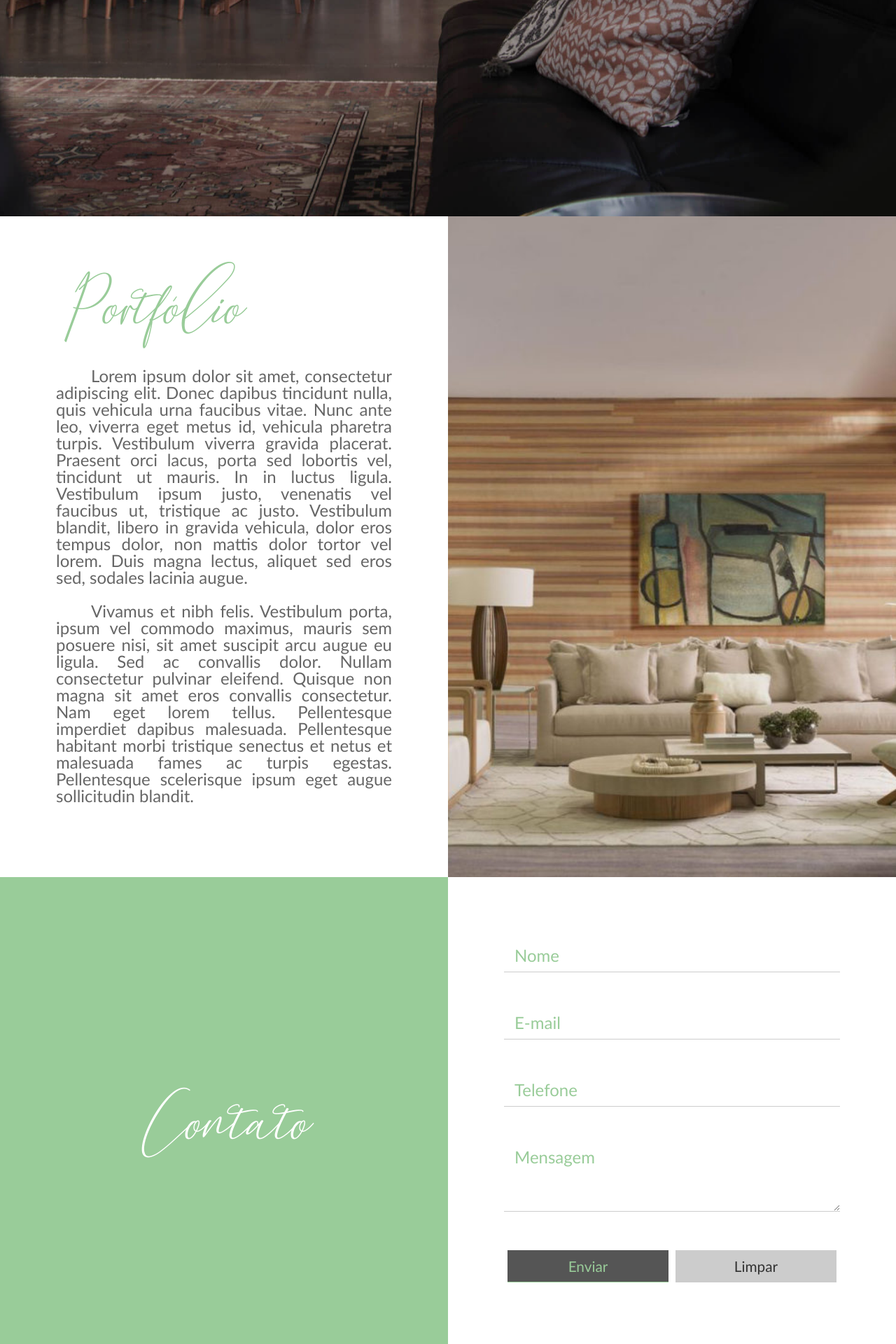
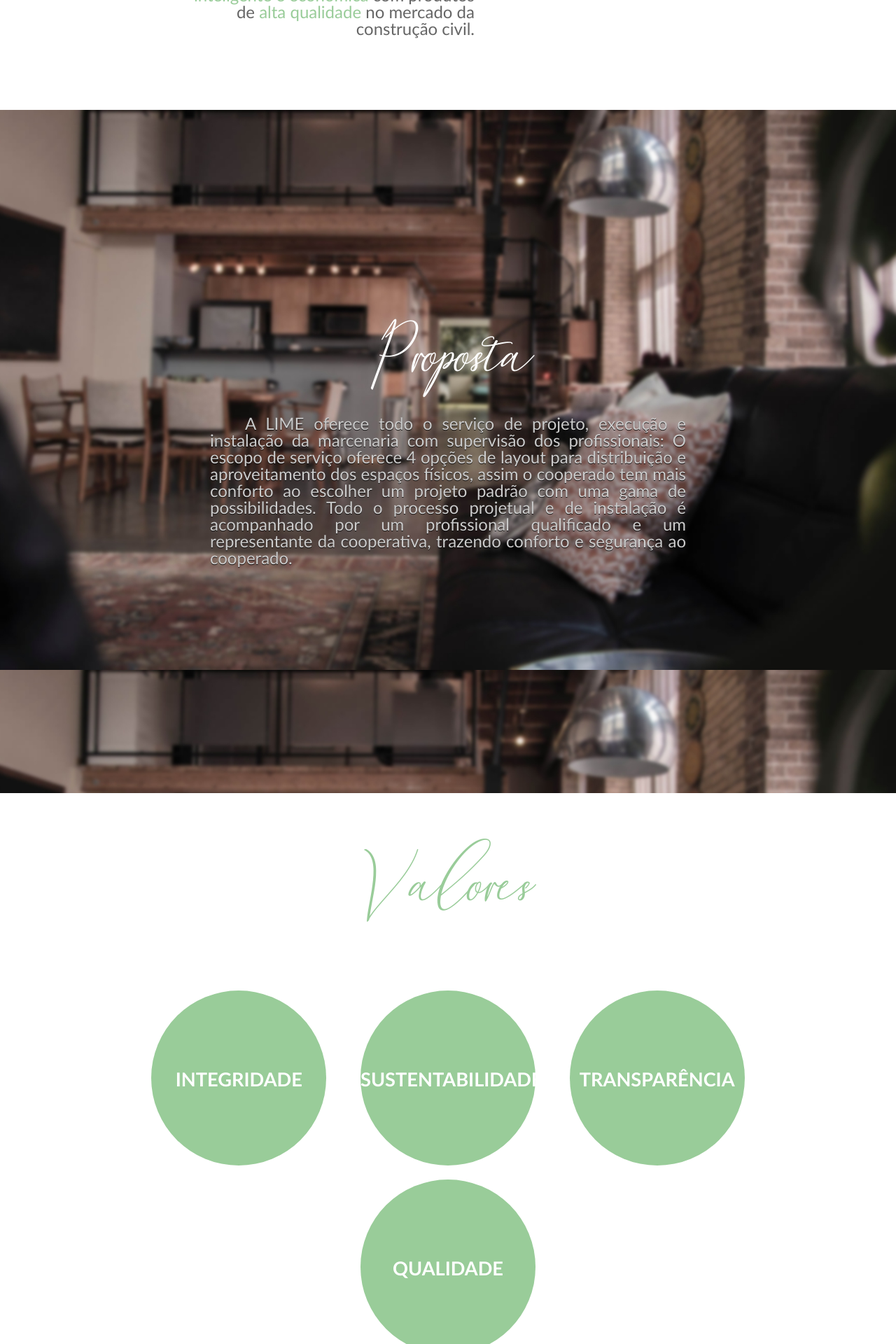
Before and after one commit to guilhermeMorum/lime, a PHP site: page /index.html in a window 1280 px wide. Shown: the part 2387-4307 px from the top of the page at 70% size. Run offline with PHP 8.4, Linux system fonts and the light colour scheme.

Commit message:
Alterações

```diff
--- a/index.html
+++ b/index.html
@@ -17,26 +17,91 @@
             <img src="assets/lime-logo.png" class="absolute-center slow-fade-in"/>
         </div>
         <div class="page flex row sm-column sm-column-reverse">
-            <div class="flex-50 card default-background sm-50" id="folder-image">
+            <div class="flex-50 card default-background sm-50 sobre-border-radius" id="folder-image">
             </div>
             <div class="flex-50 card sm-70">
-                <h1>Sobre</h1>
-                <p>
-                        Lorem ipsum dolor sit amet, consectetur adipiscing elit. Donec dapibus tincidunt nulla, quis vehicula urna faucibus vitae. Nunc ante leo, viverra eget metus id, vehicula pharetra turpis. Vestibulum viverra gravida placerat. Praesent orci lacus, porta sed lobortis vel, tincidunt ut mauris. In in luctus ligula. Vestibulum ipsum justo, venenatis vel faucibus ut, tristique ac justo. Vestibulum blandit, libero in gravida vehicula, dolor eros tempus dolor, non mattis dolor tortor vel lorem. Duis magna lectus, aliquet sed eros sed, sodales lacinia augue.
-                </p>
-                <p>
-                        Vivamus et nibh felis. Vestibulum porta, ipsum vel commodo maximus, mauris sem posuere nisi, sit amet suscipit arcu augue eu ligula. Sed ac convallis dolor. Nullam consectetur pulvinar eleifend. Quisque non magna sit amet eros convallis consectetur. Nam eget lorem tellus. Pellentesque imperdiet dapibus malesuada. Pellentesque habitant morbi tristique senectus et netus et malesuada fames ac turpis egestas. Pellentesque scelerisque ipsum eget augue sollicitudin blandit.
+                <h1 class="hidden an-2">Sobre</h1>
+                <div class="hidden an-3">
+                    <p>
+                        Somos uma empresa do ramo de <strong>Arquitetura e Interiores</strong> com experiência no
+                        setor. Estamos preparadas para atender clientes de pequeno, médio e
+                        grande porte, oferecendo-lhes uma solução <strong>inteligente e econômica</strong> com produtos
+                        de <strong>alta qualidade</strong> no mercado da construção civil.
+                    </p>
+                    <p>
+                        Podemos contribuir de
+                        forma positiva para você ou sua empresa através de uma <strong>gama de serviços</strong>,
+                        visando e seguindo rígidas normas de <strong>qualidade e controle</strong> adotadas dentro do
+                        nosso ambiente de trabalho.
+                    </p>
+                    <p>
+                        Buscamos estabelecer uma relação <strong>transparente</strong>
+                        com nossos clientes, oferecendo-lhes <strong>suporte</strong> por meio de um atendimento no email ou por meio de Whatsapp, nos horários comerciais de segunda a sexta-feira.
+                        <strong>Estamos à disposição para esclarecer eventuais dúvidas!</strong>
+                    </p>
+                </div>
+            </div>
+        </div>
+        <div class="page flex row sm-column content-70 hidden an-2">
+            <div class="card sm-50 flex sm-content-center flex-end">
+                <div class="profile-picture" id="carol-image"></div>
+            </div>
+            <div class="card padding-left-0">
+                <h2>Maria Carolina Ribeiro</h2>
+                <p class="text-left sm-text-justify">
+                    Somos uma empresa do ramo de <strong>Arquitetura e Interiores</strong> com experiência no
+                    setor. Estamos preparadas para atender clientes de pequeno, médio e
+                    grande porte, oferecendo-lhes uma solução <strong>inteligente e econômica</strong> com produtos
+                    de <strong>alta qualidade</strong> no mercado da construção civil.
                 </p>
             </div>
         </div>
+        <div class="page flex row sm-column sm-column-reverse content-70 text-right profile-top-offset hidden an-2">
+            <div class="card sm-50">
+                <h2>Bárbara Louise</h2>
+                <p class="text-right sm-text-justify">
+                    Somos uma empresa do ramo de <strong>Arquitetura e Interiores</strong> com experiência no
+                    setor. Estamos preparadas para atender clientes de pequeno, médio e
+                    grande porte, oferecendo-lhes uma solução <strong>inteligente e econômica</strong> com produtos
+                    de <strong>alta qualidade</strong> no mercado da construção civil.
+                </p>
+            </div>
+            <div class="card sm-50 padding-left-0 flex sm-content-center">
+                <div class="profile-picture" id="baby-image"></div>
+            </div>
+        </div>
         <div id="middle-info" class="card page default-background">
-            <h1 class="light">Alguma coisa bonita</h1>
-            <p class="light">
-                    Vivamus et nibh felis. Vestibulum porta, ipsum vel commodo maximus, mauris sem posuere nisi, sit amet suscipit arcu augue eu ligula. Sed ac convallis dolor. Nullam consectetur pulvinar eleifend. Quisque non magna sit amet eros convallis consectetur. Nam eget lorem tellus. Pellentesque imperdiet dapibus malesuada. Pellentesque habitant morbi tristique senectus et netus et malesuada fames ac turpis egestas. Pellentesque scelerisque ipsum eget augue sollicitudin blandit.
+            <h1 class="light hidden an-2">Proposta</h1>
+            <p class="light hidden an-2">
+                A LIME oferece todo o serviço de projeto, execução e
+                instalação da marcenaria com supervisão dos
+                profissionais: O escopo de serviço oferece 4 opções
+                de layout para distribuição e aproveitamento dos
+                espaços físicos, assim o cooperado tem mais
+                conforto ao escolher um projeto padrão com uma
+                gama de possibilidades. Todo o processo projetual e
+                de instalação é acompanhado por um profissional
+                qualificado e um representante da cooperativa,
+                trazendo conforto e segurança ao cooperado.
             </p>
         </div>
+        <h1 class="card text-center">Valores</h1>
+        <div class="page flex row sm-column sm-column-reverse space-around sm-content-center" id="valores">
+            <div class="valor hidden an-1">
+                Integridade
+            </div>
+            <div class="valor hidden an-2">
+                Sustentabilidade
+            </div>
+            <div class="valor hidden an-3">
+                Transparência
+            </div>
+            <div class="valor hidden an-4">
+                Qualidade
+            </div>
+        </div>
         <div class="page flex row sm-column">
-                <div class="flex-50 card sm-70">
+                <div class="flex-50 card">
                         <h1>Portfólio</h1>
                         <p>
                                 Lorem ipsum dolor sit amet, consectetur adipiscing elit. Donec dapibus tincidunt nulla, quis vehicula urna faucibus vitae. Nunc ante leo, viverra eget metus id, vehicula pharetra turpis. Vestibulum viverra gravida placerat. Praesent orci lacus, porta sed lobortis vel, tincidunt ut mauris. In in luctus ligula. Vestibulum ipsum justo, venenatis vel faucibus ut, tristique ac justo. Vestibulum blandit, libero in gravida vehicula, dolor eros tempus dolor, non mattis dolor tortor vel lorem. Duis magna lectus, aliquet sed eros sed, sodales lacinia augue.
@@ -45,11 +110,11 @@
                                 Vivamus et nibh felis. Vestibulum porta, ipsum vel commodo maximus, mauris sem posuere nisi, sit amet suscipit arcu augue eu ligula. Sed ac convallis dolor. Nullam consectetur pulvinar eleifend. Quisque non magna sit amet eros convallis consectetur. Nam eget lorem tellus. Pellentesque imperdiet dapibus malesuada. Pellentesque habitant morbi tristique senectus et netus et malesuada fames ac turpis egestas. Pellentesque scelerisque ipsum eget augue sollicitudin blandit.
                         </p>
                     </div>
-                <div class="flex-50 card default-background sm-50" id="portfolio-image">
+                <div class="flex-50 card default-background sm-50 portfolio-border-radius" id="portfolio-image">
                 </div>
             </div>
             <div class="page flex row sm-column">
-                <div id="contact" class="flex-50 page card accent sm-40">
+                <div id="contact" class="flex-50 page card accent sm-40 contato-border-radius">
                         <h1 class="light absolute-center">Contato</h1>
                     </div>
                 <div class="flex-50 card">
@@ -84,5 +149,55 @@
                 <img src="assets/lime-logo-white.png" height="100"/>
             </div>
         <script> </script>
+        <script type="text/javascript">
+
+            (function() {
+                var elements;
+                var windowHeight;
+
+                function init() {
+                    elements = document.querySelectorAll('.hidden');
+                    windowHeight = window.innerHeight;
+                }
+
+                function checkPosition() {
+                    for (var i = 0; i < elements.length; i++) {
+                        var element = elements[i];
+                        var positionFromTop = elements[i].getBoundingClientRect().top;
+
+                        if (positionFromTop - windowHeight <= 0) {
+                            if(element.classList.contains("an-1")){
+                                setTimeout(function(e){
+                                    e.classList.add('fade-in-1');
+                                    e.classList.remove('hidden');
+                                }, 50, element);
+                            } else if(element.classList.contains("an-2")){
+                                setTimeout(function(e){
+                                    e.classList.add('fade-in-1');
+                                    e.classList.remove('hidden');
+                                }, 100, element);
+                            } else if(element.classList.contains("an-3")){
+                                setTimeout(function(e){
+                                    e.classList.add('fade-in-1');
+                                    e.classList.remove('hidden');
+                                }, 150, element);
+                            } else if(element.classList.contains("an-4")){
+                                setTimeout(function(e){
+                                    e.classList.add('fade-in-1');
+                                    e.classList.remove('hidden');
+                                }, 200, element);
+                            }
+                        }
+                    }
+                }
+
+                window.addEventListener('scroll', checkPosition);
+                window.addEventListener('resize', init);
+
+                init();
+                checkPosition();
+            })();
+
+            </script>
     </body>
 </html>
--- a/main.css
+++ b/main.css
@@ -10,6 +10,11 @@
 
 div#preload {
     display: none;
+}
+
+p strong {
+    font-weight: unset;
+    color: #9C9;
 }
 
 * {
@@ -28,11 +33,18 @@ h1, h2, h3, h4, h5 {
     padding: 0;
     color: #9C9;
     font-weight: lighter;
-    text-align: left;
 }
 
 h1 {
     font-size: 7em;
+}
+
+h2 {
+    font-size: 4em;
+}
+
+h3 {
+    font-size: 2.5em;
 }
 
 p {
@@ -94,13 +106,21 @@ p::first-letter {
 }
 
 #middle-info {
-    background-image: url("assets/images/image.png");
+    background-image: url("assets/images/middle-info.jpg");
     padding: 300px;
+    background-attachment: fixed;
 }
 
 #middle-info h1 {
     text-align: center;
     text-shadow: 0 0 15px rgba(255,255,255,.3);
+}
+
+#valores {
+    width: 70%;
+    margin: 0 auto;
+    margin-bottom: 160px;
+    flex-wrap: wrap;
 }
 
 .default-background {
@@ -135,6 +155,10 @@ h1.light {
     top: 0;
 }
 
+.space-around {
+    justify-content: space-around;
+}
+
 .flex {
     display: flex;
     width: 100%;
@@ -286,6 +315,94 @@ textarea:valid + label {
     padding: 10px;
 }
 
+.profile-top-offset .card {
+    padding-top: 0;
+    margin-top: -40px;
+}
+
+.portfolio-border-radius {
+    border-radius: 100px 0 0 100px;
+}
+
+.contato-border-radius {
+    border-radius: 0 100px 0 0;
+}
+
+.sobre-border-radius {
+    border-radius: 0 0 100px 0;
+}
+
+.hidden {
+    opacity: 0;
+}
+
+.fade-in-1 {
+    animation: fade-in 0.5s ease-in-out;
+}
+
+.profile-picture {
+    height: 250px;
+    width: 250px;
+    border-radius: 100%;
+    background-position: center center;
+    background-size: cover;
+    transition: all 0.5s;
+}
+
+.valor {
+    text-transform: uppercase;
+    background: #9C9;
+    height: 250px;
+    width: 250px;
+    padding: 110px 0;
+    color: #FFF;
+    font-weight: bold;
+    font-size: 1.7em;
+    border-radius: 100%;
+    text-align: center;
+    flex-shrink: 0;
+    margin: 10px;
+    transition: all 0.3s;
+}
+
+.valor:hover {
+    background: #FFF;
+    color: #9c9;
+    box-shadow: 0 0 50px #DDD;
+}
+
+.profile-picture:hover {
+    box-shadow: 0 0 50px rgba(0,0,0,.25);
+}
+
+.padding-left-0 {
+    padding-left: 0;
+}
+
+.text-right {
+    text-align: right;
+}
+
+.text-left {
+    text-align: left;
+}
+
+.text-center {
+    text-align: center;
+}
+
+.flex-end {
+    justify-content: flex-end;
+}
+
+#carol-image {
+    background-image: url("assets/images/carol.jpg");
+}
+
+#baby-image {
+    background-image: url("assets/images/baby.jpg");
+}
+
 @media screen and (max-width: 1000px) {
     .sm-column {
         flex-direction: column;
```
Also changed, not shown: other parts of main.css (+47 -1 lines), assets/images/middle-info.jpg.
